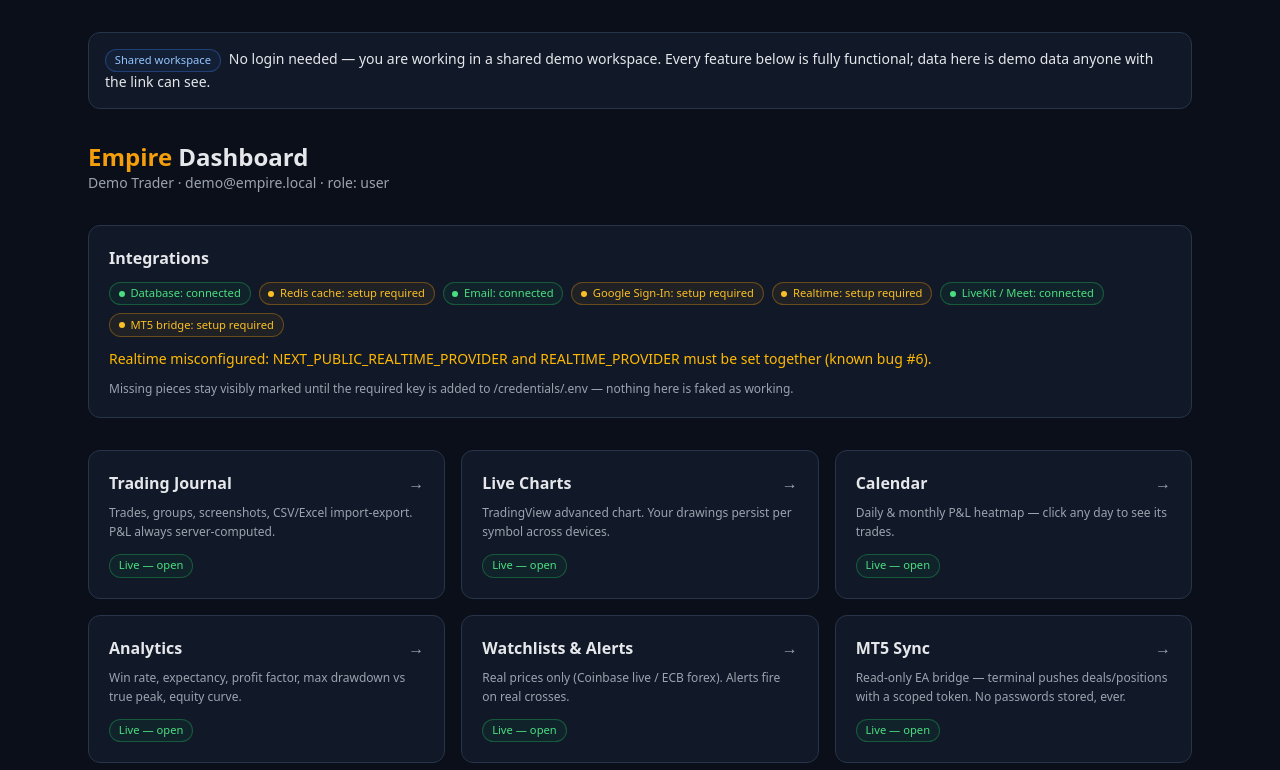
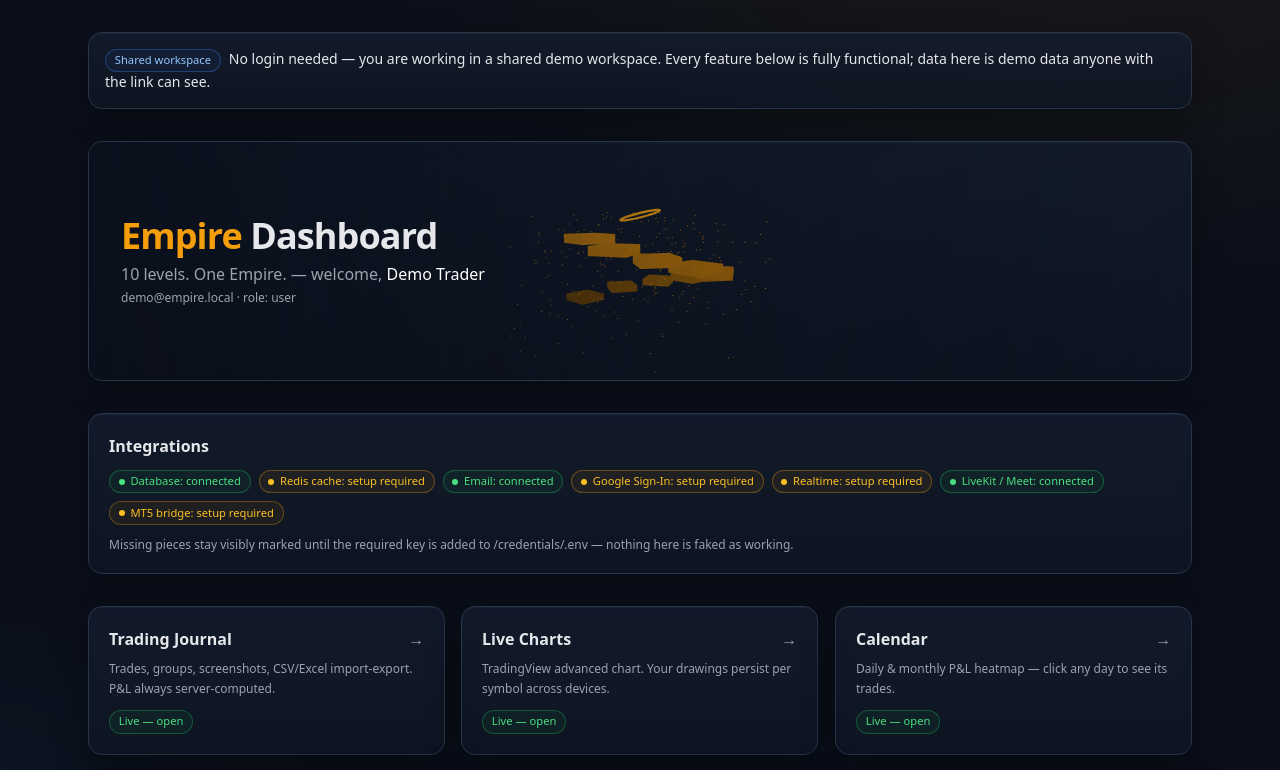
Before and after one commit to scaleupofficial01-crypto/arjun, a Next.js app: page /dashboard in a window 1280 px wide. Shown: the top 770 px of the page. Built offline with nearby package versions, Linux system fonts and the light colour scheme; no server answers.

Commit message:
ui: 3D hero ('10 levels to Freedom' golden staircase scene), glassy cards + glow, pointer-tilt dashboard cards

```diff
--- a/package.json
+++ b/package.json
@@ -27,6 +27,7 @@
     "react-dom": "19.1.0",
     "resend": "^6.32.1",
     "server-only": "^0.0.1",
+    "three": "^0.186.1",
     "xlsx": "^0.18.5",
     "zod": "^4.6.7"
   },
@@ -36,6 +37,7 @@
     "@types/node": "^20",
     "@types/react": "^19",
     "@types/react-dom": "^19",
+    "@types/three": "^0.186.0",
     "eslint": "^9",
     "eslint-config-next": "15.5.27",
     "prisma": "^6.19.0",
--- a/src/app/dashboard/page.tsx
+++ b/src/app/dashboard/page.tsx
@@ -4,6 +4,10 @@ import { getCurrentUser } from "@/lib/session";
 import { integrationStatus } from "@/lib/env";
 import { DEMO_MODE, DEMO_USER } from "@/lib/demo";
 import { LogoutButton, LogoutEverywhereButton } from "@/components/logout-buttons";
+import Tilt from "@/components/tilt";
+import nextDynamic from "next/dynamic";
+
+const EmpireScene = nextDynamic(() => import("@/components/empire-scene"), { ssr: false });
 
 export const metadata = { title: "Dashboard — Empire" };
 export const dynamic = "force-dynamic";
@@ -51,25 +55,32 @@ export default async function DashboardPage() {
           the link can see.
         </div>
       )}
-      <header className="flex items-center justify-between">
-        <div>
-          <h1 className="text-2xl font-bold">
+
+      {/* ── 3D hero: the 10-level golden staircase rises behind the title ── */}
+      <section className="card relative overflow-hidden p-0 h-52 md:h-60">
+        <EmpireScene className="absolute inset-0" />
+        <div className="absolute inset-0 bg-gradient-to-r from-[#0a0f1acc] via-[#0a0f1a55] to-transparent" />
+        <div className="absolute inset-0 flex flex-col justify-center px-8">
+          <h1 className="text-3xl md:text-4xl font-bold tracking-tight">
             <span className="text-[var(--color-accent)]">Empire</span> Dashboard
           </h1>
-          <p className="text-sm text-[var(--color-muted)]">
-            {user.displayName} · {user.email} · role: {user.role.toLowerCase()}
+          <p className="text-sm md:text-base text-[var(--color-muted)] mt-1.5">
+            10 levels. One Empire. — welcome, <span className="text-white font-medium">{user.displayName}</span>
+          </p>
+          <p className="text-xs text-[var(--color-muted)] mt-1">
+            {user.email} · role: {user.role.toLowerCase()}
             {!user.emailVerifiedAt && !isDemo && (
               <span className="badge badge-setup ml-2">email not verified</span>
             )}
           </p>
         </div>
         {!isDemo && (
-          <div className="flex gap-2">
+          <div className="absolute top-4 right-4 flex gap-2">
             <LogoutEverywhereButton />
             <LogoutButton />
           </div>
         )}
-      </header>
+      </section>
 
       <section className="card p-5">
         <h2 className="font-semibold mb-3">Integrations</h2>
@@ -82,22 +93,21 @@ export default async function DashboardPage() {
           <Pill ok={integ.livekit} label="LiveKit / Meet" />
           <Pill ok={integ.mt5} label="MT5 bridge" />
         </div>
-        {integ.realtime.misconfigured && (
-          <p className="mt-3 text-sm text-amber-400">
-            Realtime misconfigured: NEXT_PUBLIC_REALTIME_PROVIDER and
-            REALTIME_PROVIDER must be set together (known bug #6).
+        {!integ.livekit && (
+          <p className="mt-3 text-xs text-[var(--color-muted)]">
+            LiveKit keys add karo to Meet green ho jayega.
           </p>
         )}
         <p className="mt-3 text-xs text-[var(--color-muted)]">
-          Missing pieces stay visibly marked until the required key is added to
-          /credentials/.env — nothing here is faked as working.
+          Missing pieces stay visibly marked until the required key is added to /credentials/.env — nothing here is faked as working.
         </p>
       </section>
 
       <section className="grid md:grid-cols-3 sm:grid-cols-2 gap-4">
         {modules.map((m) =>
           m.ready && m.href ? (
-            <Link key={m.name} href={m.href} className="card p-5 hover:border-[var(--color-accent)] hover:-translate-y-0.5 transition group">
+            <Tilt key={m.name}>
+              <Link href={m.href} className="card block p-5 h-full hover:border-[var(--color-accent)] transition group">
                 <div className="flex items-center justify-between">
                   <h3 className="font-semibold group-hover:text-[var(--color-accent)] transition">{m.name}</h3>
                   <span className="text-[var(--color-muted)] group-hover:text-[var(--color-accent)] group-hover:translate-x-0.5 transition">→</span>
@@ -105,11 +115,12 @@ export default async function DashboardPage() {
                 <p className="text-xs text-[var(--color-muted)] mt-2 leading-relaxed">{m.desc}</p>
                 <span className="badge badge-live mt-3">Live — open</span>
               </Link>
+            </Tilt>
           ) : (
             <div key={m.name} className="card p-5 opacity-70">
               <h3 className="font-semibold">{m.name}</h3>
               <p className="text-xs text-[var(--color-muted)] mt-2 leading-relaxed">{m.desc}</p>
-              <span className="badge badge-setup mt-3">{m.phase} — coming soon</span>
+              <span className="badge badge-setup mt-3">{m.phase}</span>
             </div>
           ),
         )}
--- a/src/app/globals.css
+++ b/src/app/globals.css
@@ -15,45 +15,81 @@
 }
 
 body {
-  background: var(--color-background);
+  background:
+    radial-gradient(1200px 600px at 85% -10%, #f59e0b12, transparent 60%),
+    radial-gradient(900px 500px at -10% 110%, #3b82f60f, transparent 55%),
+    var(--color-background);
+  background-attachment: fixed;
   color: var(--color-foreground);
   font-family: var(--font-sans);
+  -webkit-font-smoothing: antialiased;
+}
+
+::selection {
+  background: #f59e0b33;
 }
 
 .card {
-  background: var(--color-panel);
+  background: linear-gradient(180deg, #141d2ecc, #0f1623cc);
+  backdrop-filter: blur(8px);
   border: 1px solid var(--color-border);
-  border-radius: 0.75rem;
+  border-radius: 0.875rem;
+  box-shadow: 0 10px 34px #00000055, inset 0 1px 0 #ffffff0a;
+}
+
+/* Pointer-driven 3D tilt (works with the <Tilt/> wrapper) */
+.tilt {
+  transform-style: preserve-3d;
+  perspective: 900px;
+  --rx: 0deg;
+  --ry: 0deg;
+}
+.tilt > * {
+  transform: rotateX(var(--rx)) rotateY(var(--ry));
+  transition: transform 0.25s ease, border-color 0.2s ease, box-shadow 0.25s ease;
+  will-change: transform;
+}
+.tilt:hover > * {
+  box-shadow: 0 18px 46px #00000066, 0 0 0 1px #f59e0b2e, 0 8px 30px #f59e0b14;
+  transition-duration: 0.12s;
 }
 
 .input {
   width: 100%;
   background: var(--color-panel-2);
   border: 1px solid var(--color-border);
-  border-radius: 0.5rem;
+  border-radius: 0.625rem;
   padding: 0.625rem 0.75rem;
   color: var(--color-foreground);
   outline: none;
+  transition: border-color 0.15s, box-shadow 0.15s, background 0.15s;
 }
 .input:focus {
   border-color: var(--color-accent);
+  box-shadow: 0 0 0 3px #f59e0b26;
 }
 
 .btn-primary {
-  background: var(--color-accent);
+  background: linear-gradient(180deg, #fbbf24, #f59e0b);
   color: #0a0f1a;
   font-weight: 600;
-  border-radius: 0.5rem;
+  border-radius: 0.625rem;
   padding: 0.625rem 1rem;
-  transition: opacity 0.15s;
+  box-shadow: 0 6px 18px #f59e0b33, inset 0 1px 0 #ffffff66;
+  transition: filter 0.15s, transform 0.08s, box-shadow 0.15s;
   cursor: pointer;
 }
-.btn-primary:hover {
-  opacity: 0.9;
+.btn-primary:hover:not(:disabled) {
+  filter: brightness(1.07);
+  box-shadow: 0 8px 24px #f59e0b4d, inset 0 1px 0 #ffffff80;
+}
+.btn-primary:active:not(:disabled) {
+  transform: translateY(1px);
 }
 .btn-primary:disabled {
   opacity: 0.5;
   cursor: not-allowed;
+  box-shadow: none;
 }
 
 .badge {
--- /dev/null
+++ b/src/components/empire-scene.tsx
@@ -0,0 +1,172 @@
+"use client";
+
+import { useEffect, useRef } from "react";
+
+/**
+ * Empire 3D scene — "10 levels to Freedom": a rising spiral of ten golden
+ * steps with drifting gold dust and a soft crown glow. Vanilla three.js,
+ * loaded lazily (client-only), transparent over the app background.
+ */
+export default function EmpireScene({ className = "" }: { className?: string }) {
+  const hostRef = useRef<HTMLDivElement | null>(null);
+
+  useEffect(() => {
+    const host = hostRef.current;
+    if (!host) return;
+    let disposed = false;
+    let cleanup: (() => void) | undefined;
+
+    (async () => {
+      const THREE = await import("three");
+      if (disposed) return;
+
+      const width = host.clientWidth || 600;
+      const height = host.clientHeight || 180;
+      const renderer = new THREE.WebGLRenderer({ antialias: true, alpha: true });
+      renderer.setPixelRatio(Math.min(window.devicePixelRatio, 2));
+      renderer.setSize(width, height);
+      host.appendChild(renderer.domElement);
+
+      const scene = new THREE.Scene();
+      const camera = new THREE.PerspectiveCamera(40, width / height, 0.1, 100);
+      camera.position.set(0, 1.4, 9);
+
+      const gold = new THREE.Color("#f59e0b");
+      const group = new THREE.Group();
+      scene.add(group);
+
+      // Ten golden steps spiraling upward — the 10 levels.
+      const stepGeo = new THREE.BoxGeometry(0.9, 0.22, 0.9);
+      const steps: { m: InstanceType<typeof THREE.Mesh>; base: number }[] = [];
+      for (let i = 0; i < 10; i++) {
+        const t = i / 10;
+        const mat = new THREE.MeshStandardMaterial({
+          color: gold,
+          emissive: gold,
+          emissiveIntensity: 0.15 + t * 0.5,
+          metalness: 0.75,
+          roughness: 0.25,
+        });
+        const mesh = new THREE.Mesh(stepGeo, mat);
+        const ang = t * Math.PI * 2 * 0.85 - 1.2;
+        const rad = 2.6 - t * 1.1;
+        mesh.position.set(Math.cos(ang) * rad, (t - 0.5) * 2.4, Math.sin(ang) * rad);
+        mesh.rotation.y = -ang;
+        group.add(mesh);
+        steps.push({ m: mesh, base: mesh.position.y });
+      }
+
+      // Gold-dust particles rising with the staircase.
+      const pCount = 240;
+      const pPos = new Float32Array(pCount * 3);
+      const pSeed: number[] = [];
+      for (let i = 0; i < pCount; i++) {
+        const t = Math.random();
+        const ang = Math.random() * Math.PI * 2;
+        const rad = 1 + Math.random() * 2.6;
+        pPos[i * 3] = Math.cos(ang) * rad;
+        pPos[i * 3 + 1] = (t - 0.5) * 3;
+        pPos[i * 3 + 2] = Math.sin(ang) * rad;
+        pSeed.push(Math.random() * Math.PI * 2);
+      }
+      const pGeo = new THREE.BufferGeometry();
+      pGeo.setAttribute("position", new THREE.BufferAttribute(pPos, 3));
+      const pMat = new THREE.PointsMaterial({
+        color: gold,
+        size: 0.035,
+        transparent: true,
+        opacity: 0.75,
+        sizeAttenuation: true,
+      });
+      const dust = new THREE.Points(pGeo, pMat);
+      group.add(dust);
+
+      // Crown ring at the top.
+      const ring = new THREE.Mesh(
+        new THREE.TorusGeometry(0.55, 0.03, 16, 64),
+        new THREE.MeshStandardMaterial({
+          color: gold,
+          emissive: gold,
+          emissiveIntensity: 1.1,
+          metalness: 0.9,
+          roughness: 0.15,
+        }),
+      );
+      ring.position.y = 1.5;
+      ring.rotation.x = Math.PI / 2.4;
+      group.add(ring);
+
+      scene.add(new THREE.AmbientLight(0x334155, 1.4));
+      const key = new THREE.PointLight(0xf59e0b, 24, 40);
+      key.position.set(3, 4, 5);
+      scene.add(key);
+      const rim = new THREE.DirectionalLight(0x64748b, 1.1);
+      rim.position.set(-4, 2, -3);
+      scene.add(rim);
+
+      // Pointer parallax.
+      let tx = 0, ty = 0;
+      const onMove = (e: PointerEvent) => {
+        const r = host.getBoundingClientRect();
+        tx = ((e.clientX - r.left) / Math.max(r.width, 1) - 0.5) * 2;
+        ty = ((e.clientY - r.top) / Math.max(r.height, 1) - 0.5) * 2;
+      };
+      host.addEventListener("pointermove", onMove);
+
+      const onResize = () => {
+        const w = host.clientWidth || 600;
+        const h = host.clientHeight || 180;
+        camera.aspect = w / h;
+        camera.updateProjectionMatrix();
+        renderer.setSize(w, h);
+      };
+      const ro = new ResizeObserver(onResize);
+      ro.observe(host);
+
+      const clock = new THREE.Clock();
+      let raf = 0;
+      const animate = () => {
+        raf = requestAnimationFrame(animate);
+        const t = clock.getElapsedTime();
+        group.rotation.y = t * 0.22;
+        group.position.y = Math.sin(t * 0.8) * 0.05;
+        camera.position.x += (tx * 0.8 - camera.position.x) * 0.05;
+        camera.position.y += (1.4 - ty * 0.5 - camera.position.y) * 0.05;
+        camera.lookAt(0, 0.2, 0);
+        for (const s of steps) s.m.position.y = s.base + Math.sin(t * 1.4 + s.base * 3) * 0.03;
+        ring.rotation.z = t * 0.8;
+        const pos = pGeo.getAttribute("position") as unknown as {
+          array: Float32Array;
+          needsUpdate: boolean;
+        };
+        for (let i = 0; i < pCount; i++) {
+          pos.array[i * 3 + 1] += 0.0022 + Math.sin(t + pSeed[i]) * 0.0007;
+          if (pos.array[i * 3 + 1] > 1.6) pos.array[i * 3 + 1] = -1.6;
+        }
+        pos.needsUpdate = true;
+        renderer.render(scene, camera);
+      };
+      animate();
+
+      cleanup = () => {
+        cancelAnimationFrame(raf);
+        ro.disconnect();
+        host.removeEventListener("pointermove", onMove);
+        stepGeo.dispose();
+        pGeo.dispose();
+        pMat.dispose();
+        ring.geometry.dispose();
+        (ring.material as InstanceType<typeof THREE.Material>).dispose();
+        renderer.dispose();
+        if (renderer.domElement.parentElement === host) host.removeChild(renderer.domElement);
+      };
+    })();
+
+    return () => {
+      disposed = true;
+      cleanup?.();
+    };
+  }, []);
+
+  return <div ref={hostRef} className={className} aria-hidden="true" />;
+}
--- /dev/null
+++ b/src/components/tilt.tsx
@@ -0,0 +1,38 @@
+"use client";
+
+import { useRef } from "react";
+
+/** Pointer-follow 3D tilt wrapper (pure CSS vars, GPU-cheap). */
+export default function Tilt({
+  children,
+  className = "",
+  max = 6,
+}: {
+  children: React.ReactNode;
+  className?: string;
+  max?: number;
+}) {
+  const ref = useRef<HTMLDivElement | null>(null);
+
+  function onMove(e: React.PointerEvent<HTMLDivElement>) {
+    const el = ref.current;
+    if (!el) return;
+    const r = el.getBoundingClientRect();
+    const x = (e.clientX - r.left) / r.width - 0.5;
+    const y = (e.clientY - r.top) / r.height - 0.5;
+    el.style.setProperty("--rx", `${(-y * max).toFixed(2)}deg`);
+    el.style.setProperty("--ry", `${(x * max).toFixed(2)}deg`);
+  }
+  function onLeave() {
+    const el = ref.current;
+    if (!el) return;
+    el.style.setProperty("--rx", "0deg");
+    el.style.setProperty("--ry", "0deg");
+  }
+
+  return (
+    <div className={`tilt ${className}`} ref={ref} onPointerMove={onMove} onPointerLeave={onLeave}>
+      {children}
+    </div>
+  );
+}
```
Also changed, not shown: 1 other file (tests, documents, lock files or other folders). Lines whose indentation alone changed are shown as unchanged.
